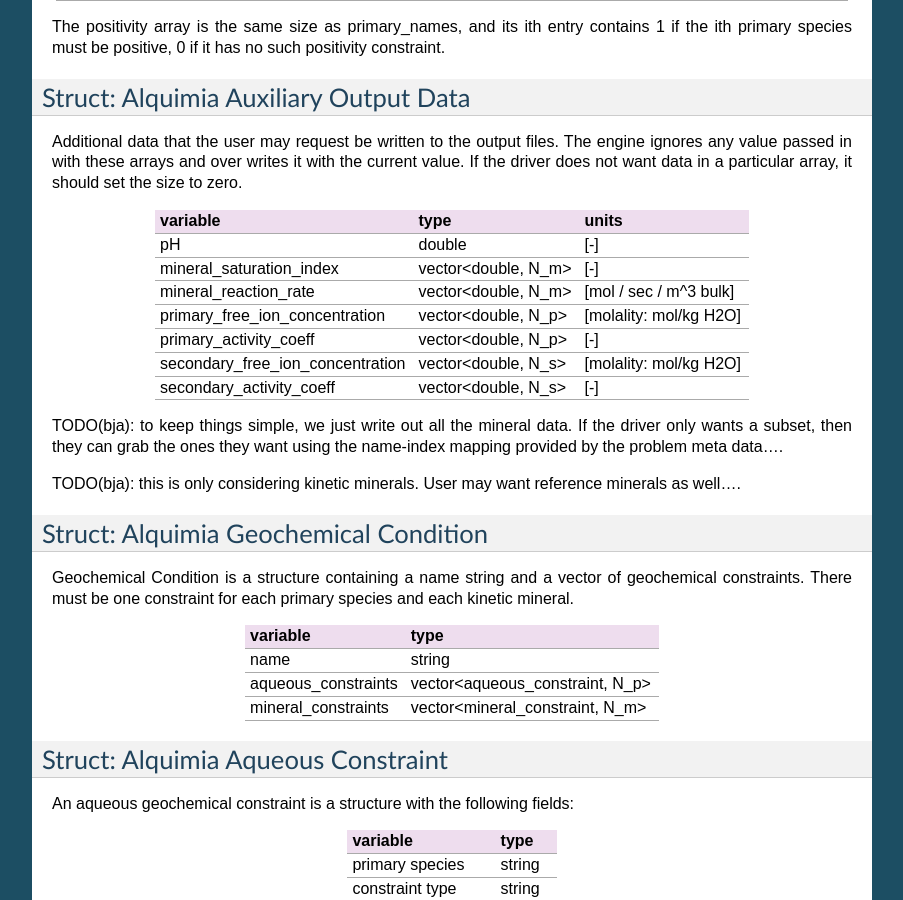
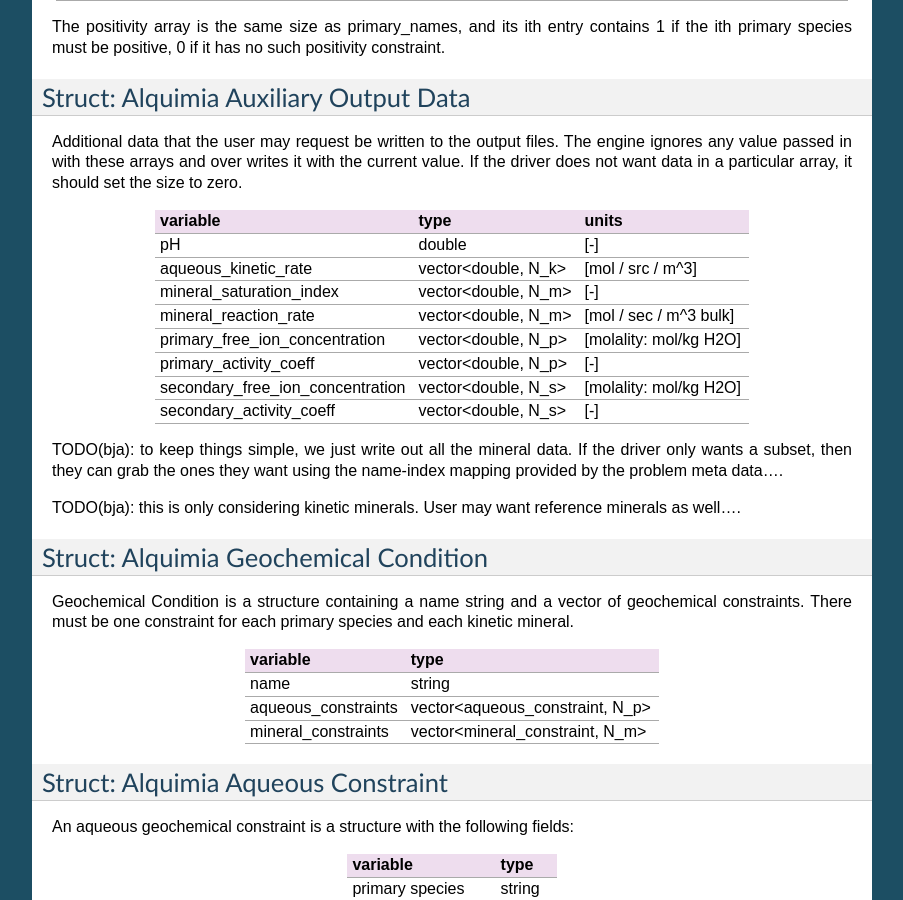
Before and after one commit to LBL-EESA/alquimia-dev, a Sphinx documentation site: the page built from doc/api/APIv0_structures.rst, in a window 1280 px wide and 900 px high, scrolled down 3549 px. Shown: the whole window, without its empty margins (198-1101 px from the left). Built offline with Sphinx 7.4.7, drawn with Linux system fonts in a browser that asks for light colours.

Commit message:
Tidied up documentation. Added aqueous_kinetic_rate array to AlquimiaAuxiliaryOutputData.

```diff
--- a/doc/api/APIv0_structures.rst
+++ b/doc/api/APIv0_structures.rst
@@ -111,9 +111,9 @@ passed through the interface.
 +-------------------------+-------------+---------------------------------------------------------+
 | num_isotherm_species    | int         | N_is, number of species involved in isotherm reactions  |
 +-------------------------+-------------+---------------------------------------------------------+
-|    num_aux_integers     | int         | N_ai, number of auxiliary integers                      |
+| num_aux_integers        | int         | N_ai, number of auxiliary integers                      |
 +-------------------------+-------------+---------------------------------------------------------+
-|     num_aux_doubles     | int         | N_ad, number of auxiliary doubles                       |
+| num_aux_doubles         | int         | N_ad, number of auxiliary doubles                       |
 +-------------------------+-------------+---------------------------------------------------------+
 
 .. [3] Consider the number of sorbed species to be a flag requiring memory allocation for the immobile component of the primary species, generally assert (N_sorb == N_p || N_sorb == 0).
@@ -128,25 +128,25 @@ Storage for spatially and temporally varying "state" data. Read/write (chemistry
 +-----------------------------------+------------------------+-----------------------------+
 | **variable**                      |      **storage**       |        **units**            |
 +===================================+========================+=============================+
-| water_density                     |         double         |           [kg/m^3]          |
+| water_density                     | double                 | [kg/m^3]                    |
 +-----------------------------------+------------------------+-----------------------------+
-| porosity                          |         double         | [m^3 pore space / m^3 bulk] |
+| porosity                          | double                 | [m^3 pore space / m^3 bulk] |
 +-----------------------------------+------------------------+-----------------------------+
-| temperature                       |         double         |           [deg C]           |
+| temperature                       | double                 | [deg C]                     |
 +-----------------------------------+------------------------+-----------------------------+
-| aqueous_pressure                  |         double         |            [Pa]             |
+| aqueous_pressure                  | double                 | [Pa]                        |
 +-----------------------------------+------------------------+-----------------------------+
-| total_mobile                      |  vector<double, N_p>   |   [molarity: moles/L]       |
+| total_mobile                      | vector<double, N_p>    | [molarity: moles/L]         |
 +-----------------------------------+------------------------+-----------------------------+
-| total_immobile                    | vector<double, N_sorb> |    [moles/m^3 bulk]         |
+| total_immobile                    | vector<double, N_sorb> | [moles/m^3 bulk]            |
 +-----------------------------------+------------------------+-----------------------------+
-| mineral_volume_fractions          |  vector<double, N_m>   |           [-]               |
+| mineral_volume_fractions          | vector<double, N_m>    | [-]                         |
 +-----------------------------------+------------------------+-----------------------------+
-| mineral_specific_surface area     |  vector<double, N_m>   | [m^2 mineral / m^3 bulk]    |
+| mineral_specific_surface area     | vector<double, N_m>    | [m^2 mineral / m^3 bulk]    |
 +-----------------------------------+------------------------+-----------------------------+
-| surface_site_density              |  vector<double, N_ss>  | [moles / m^3 bulk]          |
+| surface_site_density              | vector<double, N_ss>   | [moles / m^3 bulk]          |
 +-----------------------------------+------------------------+-----------------------------+
-| cation_exchange_capacity          |  vector<double, N_ix>  | [moles / m^3 bulk]          |
+| cation_exchange_capacity          | vector<double, N_ix>   | [moles / m^3 bulk]          |
 +-----------------------------------+------------------------+-----------------------------+
 
 
@@ -158,9 +158,9 @@ Storage for spatially variable "parameters", not changing in time. Read only (ch
 +---------------------------+-----------------------+-------------------------------+
 | **variable**              |      **storage**      | **units**                     |
 +===========================+=======================+===============================+
-| volume                    |        double         | [m^3]                         |
+| volume                    | double                | [m^3]                         |
 +---------------------------+-----------------------+-------------------------------+
-| saturation                |        double         | [m^3 liquid / m^3 pore space] |
+| saturation                | double                | [m^3 liquid / m^3 pore space] |
 +---------------------------+-----------------------+-------------------------------+
 | Isotherm Kd               | vector<double, N_is>  | [kg H20 / m^3 bulk]           |
 +---------------------------+-----------------------+-------------------------------+
@@ -196,7 +196,7 @@ needed.
 +----------------+-----------------------+------------+
 | **variable**   | **storage**           | **units**  |
 +================+=======================+============+
-| aux_ints       |   vector<int, N_ai>   | [-]        |
+| aux_ints       | vector<int, N_ai>     | [-]        |
 +----------------+-----------------------+------------+
 | aux_double     | vector<double, N_ad>  | [-]        |
 +----------------+-----------------------+------------+
@@ -217,7 +217,7 @@ operation.
 +==========================+=============+
 | error                    | int         |
 +--------------------------+-------------+
-| message                  |   string    |
+| message                  | string      |
 +--------------------------+-------------+
 | converged                | bool        |
 +--------------------------+-------------+
@@ -287,24 +287,24 @@ Problem specific meta data, e.g. primary species and mineral
 names. Species are in the order that the chemistry engine expects to
 receive data.
 
-+------------------------+---------------------+-------------------------------------------+
-| **variable**           | **storage**         | **comment**                               |
-+========================+=====================+===========================================+
-| primary_names          | vector<string, N_p> |names of the primary species               |
-+------------------------+---------------------+-------------------------------------------+
-| positivity             | vector<int, N_p>    |positivity of the primary species (1 or 0) |
-+------------------------+---------------------+-------------------------------------------+
-| kinetic_mineral_names  | vector<string, N_m> |names of the kinetic minerals              |
-+------------------------+---------------------+-------------------------------------------+
-| surface_site_names     |vector<string, N_ss> |names of the surface sites                 |
-+------------------------+---------------------+-------------------------------------------+
-| ion_exchange_names     |vector<string, N_ix> |names of the ion exchange sites            |
-+------------------------+---------------------+-------------------------------------------+
-| isotherm_species_names |vector<string, N_is> |names of the primary species involved in   |
-|                        |                     |isotherm reactions                         |
-+------------------------+---------------------+-------------------------------------------+
-| kinetic_aqueous_names  | vector<string, N_k> |names of the kinetic aqueous reactions     |
-+------------------------+---------------------+-------------------------------------------+
++------------------------+----------------------+--------------------------------------------+
+| **variable**           | **storage**          | **comment**                                |
++========================+======================+============================================+
+| primary_names          | vector<string, N_p>  | names of the primary species               |
++------------------------+----------------------+--------------------------------------------+
+| positivity             | vector<int, N_p>     | positivity of the primary species (1 or 0) |
++------------------------+----------------------+--------------------------------------------+
+| kinetic_mineral_names  | vector<string, N_m>  | names of the kinetic minerals              |
++------------------------+----------------------+--------------------------------------------+
+| surface_site_names     | vector<string, N_ss> | names of the surface sites                 |
++------------------------+----------------------+--------------------------------------------+
+| ion_exchange_names     | vector<string, N_ix> | names of the ion exchange sites            |
++------------------------+----------------------+--------------------------------------------+
+| isotherm_species_names | vector<string, N_is> | names of the primary species involved in   |
+|                        |                      | isotherm reactions                         |
++------------------------+----------------------+--------------------------------------------+
+| kinetic_aqueous_names  | vector<string, N_k>  | names of the kinetic aqueous reactions     |
++------------------------+----------------------+--------------------------------------------+
 
 The positivity array is the same size as primary_names, and its ith entry
 contains 1 if the ith primary species must be positive, 0 if it has no
@@ -325,18 +325,19 @@ data in a particular array, it should set the size to zero.
 +==================================+========================+========================+
 | pH                               |         double         | [-]                    |
 +----------------------------------+------------------------+------------------------+
+| aqueous_kinetic_rate             |  vector<double, N_k>   | [mol / src / m^3]      |
++----------------------------------+------------------------+------------------------+
 | mineral_saturation_index         |  vector<double, N_m>   | [-]                    |
 +----------------------------------+------------------------+------------------------+
 | mineral_reaction_rate            |  vector<double, N_m>   | [mol / sec / m^3 bulk] |
-|                                  |                        |                        |
 +----------------------------------+------------------------+------------------------+
 | primary_free_ion_concentration   |  vector<double, N_p>   | [molality: mol/kg H2O] |
 +----------------------------------+------------------------+------------------------+
-|      primary_activity_coeff      |  vector<double, N_p>   | [-]                    |
+| primary_activity_coeff           |  vector<double, N_p>   | [-]                    |
 +----------------------------------+------------------------+------------------------+
 | secondary_free_ion_concentration |  vector<double, N_s>   | [molality: mol/kg H2O] |
 +----------------------------------+------------------------+------------------------+
-|     secondary_activity_coeff     |  vector<double, N_s>   | [-]                    |
+| secondary_activity_coeff         |  vector<double, N_s>   | [-]                    |
 +----------------------------------+------------------------+------------------------+
 
 
```
Also changed, not shown: 4 other files.
